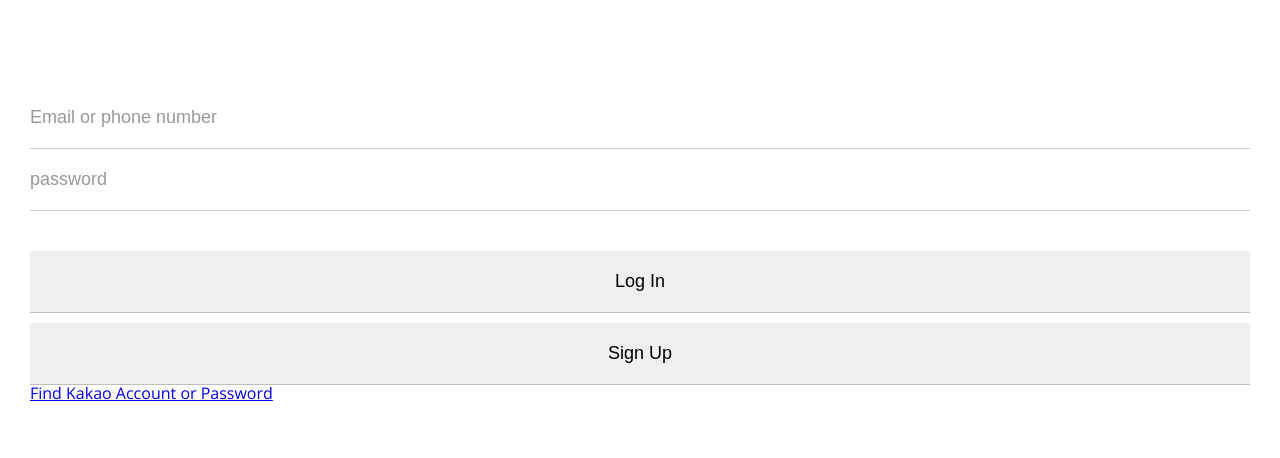
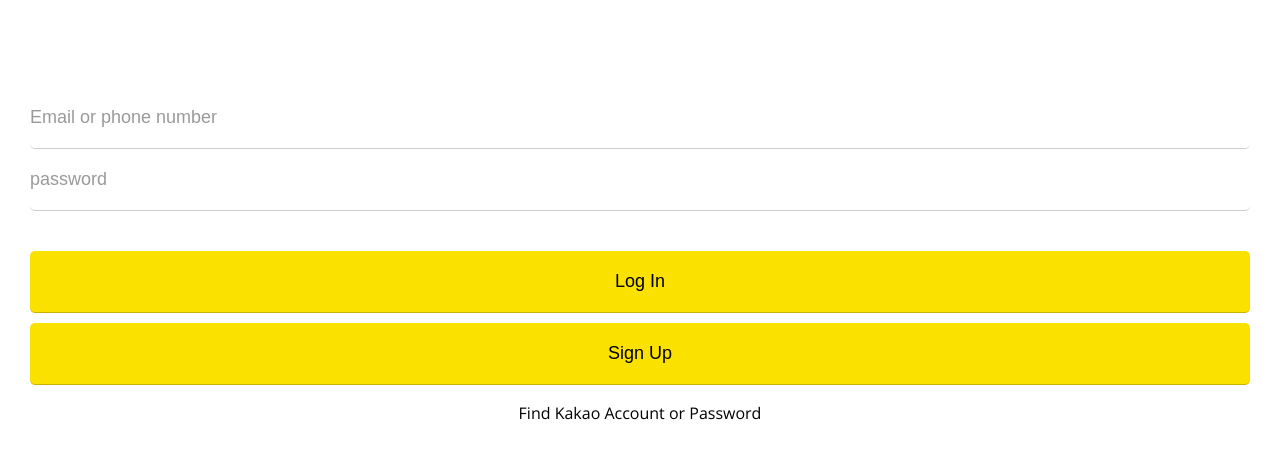
Before and after one commit to chuma-kim/practice, a plain HTML site: page index.html in a window 1280 px wide. Shown: the part 180-638 px from the top of the page. Drawn offline with nearby package versions, Linux system fonts and the light colour scheme.

Commit message:
Update styles.css

```diff
--- a/css/styles.css
+++ b/css/styles.css
@@ -1,6 +1,6 @@
 @import url("https://fonts.googleapis.com/css2?family=Open+Sans:wght@400;600&display=swap");
 @import "reset.css";
-@import "variable.css";
+@import "variables.css";
 @import "status-bar.css";
 
 body {
@@ -35,6 +35,7 @@ body {
   font-size: 18px;
   border-bottom: 1px solid rgba(0, 0, 0, 0.2);
   transition: border-color 0.3s ease-in-out;
+  border-radius: 5px;
 }
 
 .login-form input:not([type="submit"]) {
@@ -52,3 +53,15 @@ body {
 .login-form input:focus {
   border-color: rgba(0, 0, 0, 0.8);
 }
+
+.login-form input[type="submit"] {
+  background-color: var(--yellow);
+  cursor: pointer;
+}
+.login-form a {
+  text-align: center;
+  text-decoration: none;
+  margin: 20px;
+  color: inherit;
+  font-size: 16px;
+}
```
